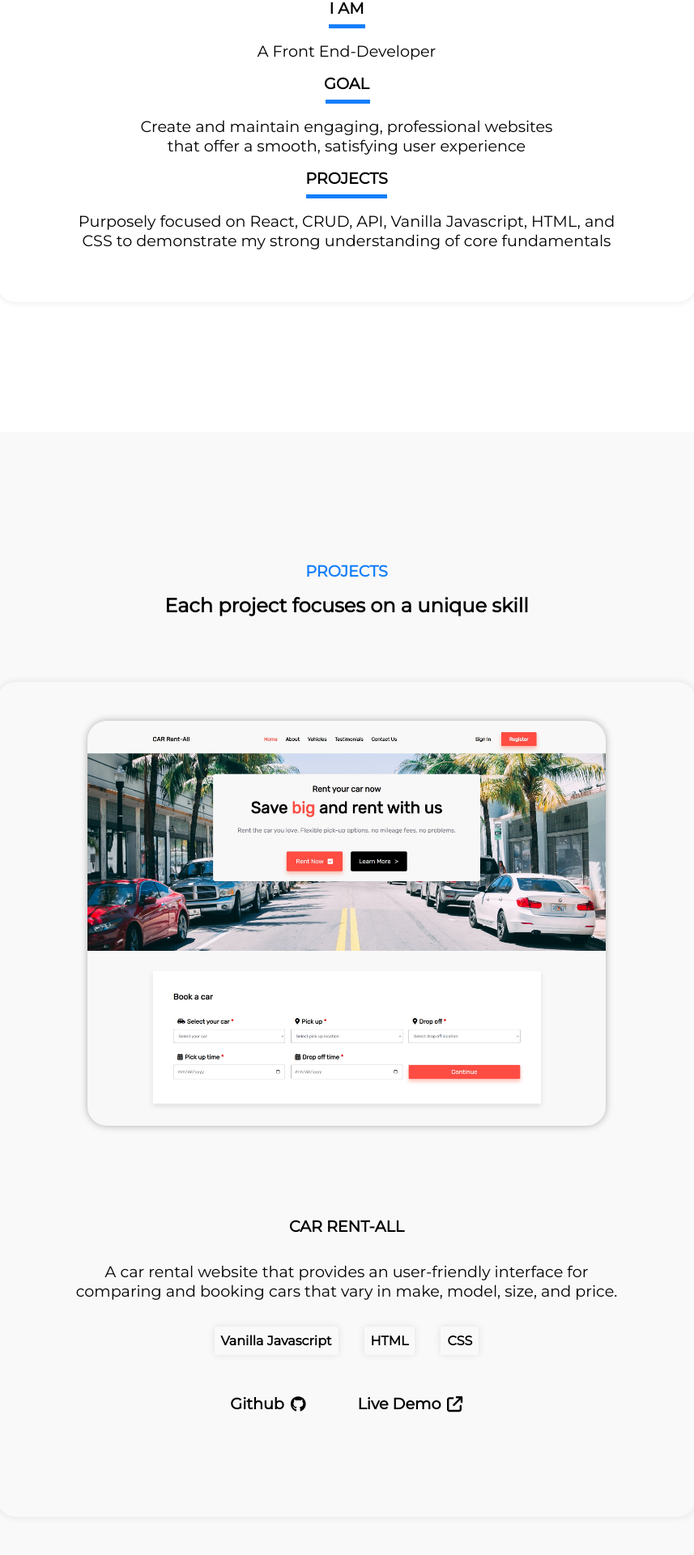
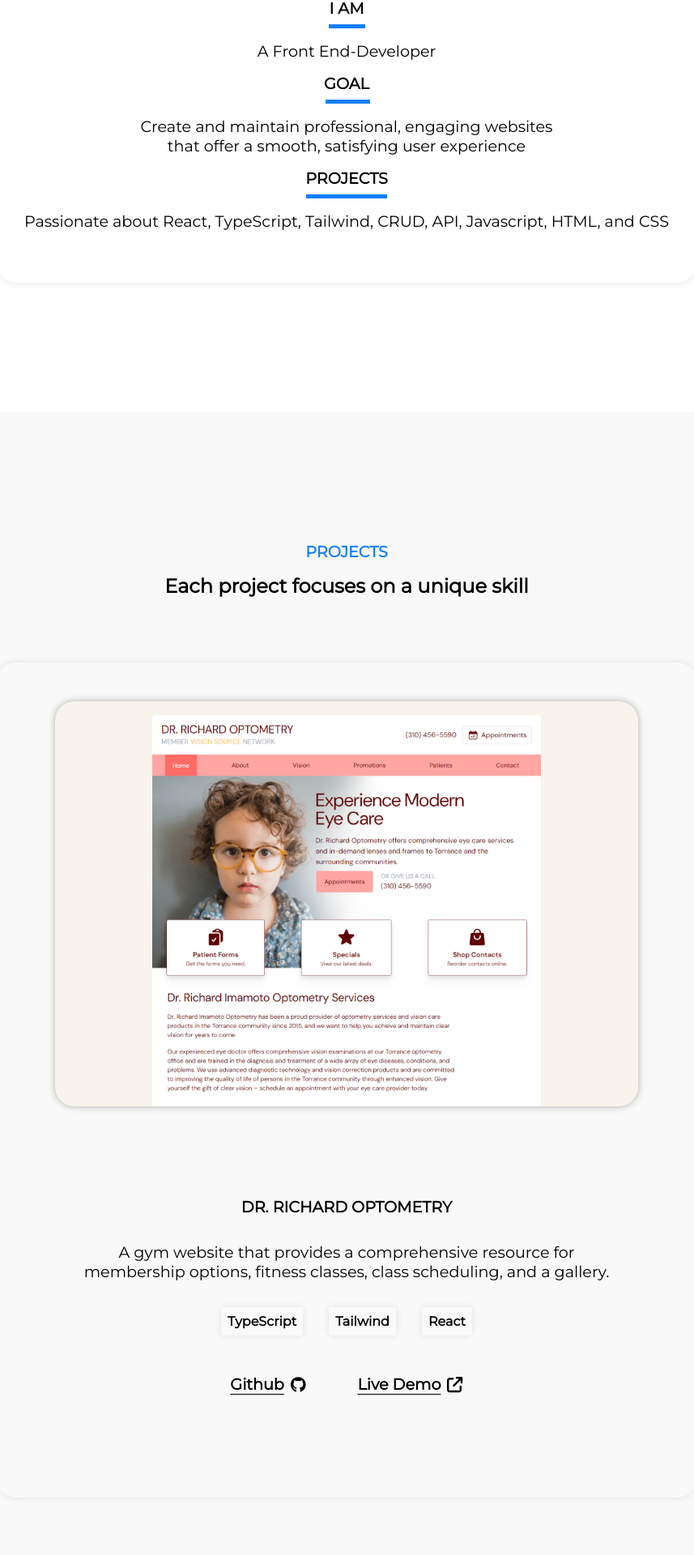
Before and after one commit to richardbvu/portfolio, a React (Create React App) app: page / in a window 1280 px wide. Shown: the part 1531-3451 px from the top of the page at 81% size, without its empty margins (212-1069 px from the left). Built offline with nearby package versions, Linux system fonts and the light colour scheme.

Commit message:
added optemetry and changed about section

```diff
--- a/src/components/About.jsx
+++ b/src/components/About.jsx
@@ -18,7 +18,7 @@
               <h2>GOAL </h2>
               <div className='about__bar-2'></div>
               <p>
-                Create and maintain engaging, professional websites that offer a
+                Create and maintain professional, engaging websites that offer a
                 smooth, satisfying user experience
               </p>
             </div>
@@ -26,9 +26,8 @@
               <h2>PROJECTS </h2>
               <div className='about__bar-3'></div>
               <p>
-                Purposely focused on React, CRUD, API, Vanilla Javascript, HTML,
-                and CSS to demonstrate my strong understanding of core
-                fundamentals
+                Passionate about React, TypeScript, Tailwind, CRUD, API,
+                Javascript, HTML, and CSS
               </p>
             </div>
           </div>
--- a/src/components/Projects.jsx
+++ b/src/components/Projects.jsx
@@ -1,6 +1,7 @@
 import car from "../images/car.jpg";
 import gym from "../images/gym.png";
 import coin from "../images/coin.png";
+import optometry from "../images/optometry.png";
 import { FontAwesomeIcon } from "@fortawesome/react-fontawesome";
 import { faArrowUpRightFromSquare } from "@fortawesome/free-solid-svg-icons";
 import { faGithub } from "@fortawesome/free-brands-svg-icons";
@@ -13,32 +14,69 @@
           <h3>PROJECTS</h3>
           <p>Each project focuses on a unique skill</p>
         </div>
+        <div></div>
+        {/* RICHARD OPTOMETRY */}
         <div className='projects__grid-container'>
-          <div className='projects__grid'>
-            <div className='projects__img'>
-              <img src={car} alt='Preview of website' />
-            </div>
+          <div className='projects__grid' id='project-2'>
             <div className='projects__text'>
-              <h3>Car Rent-All</h3>
+              <h3>Dr. Richard Optometry</h3>
               <p>
-                A car rental website that provides an user-friendly interface
-                for comparing and booking cars that vary in make, model, size,
-                and price.
+                A gym website that provides a comprehensive resource for
+                membership options, fitness classes, class scheduling, and a
+                gallery.
               </p>
               <div className='projects__skills'>
-                <p>Vanilla Javascript</p>
-                <p>HTML</p>
-                <p>CSS</p>
+                <p>TypeScript</p>
+                <p>Tailwind</p>
+                <p>React</p>
               </div>
               <div className='projects__links'>
                 <a
-                  href='https://github.com/richardbvu/car-rent-all'
+                  href='https://github.com/richardbvu/optometry'
                   target='_blank'
                 >
                   Github
                   <FontAwesomeIcon icon={faGithub} className='projects__icon' />
                 </a>
-                <a href='https://car-rent-all.vercel.app/' target='_blank'>
+                <a href='https://richard-optometry.vercel.app/' target='_blank'>
+                  Live Demo
+                  <FontAwesomeIcon
+                    icon={faArrowUpRightFromSquare}
+                    className='projects__icon'
+                  />
+                </a>
+              </div>
+            </div>
+            <div className='projects__img'>
+              <img src={optometry} alt='Preview of website' />
+            </div>
+          </div>
+          {/* COIN FINALE */}
+          <div className='projects__grid' id='project-3'>
+            <div className='projects__img'>
+              <img src={coin} alt='Preview of website' />
+            </div>
+            <div className='projects__text'>
+              <h3>Coin Finale</h3>
+              <p>
+                A website that uses an API for cryptocurrency searching, an
+                online platform that allows users to find and access real-time
+                data such as prices, market cap, and historical performance of
+                different cryptocurrencies.
+              </p>
+              <div className='projects__skills'>
+                <p>React</p>
+                <p>API</p>
+              </div>
+              <div className='projects__links'>
+                <a
+                  href='https://github.com/richardbvu/coin-finale'
+                  target='_blank'
+                >
+                  Github
+                  <FontAwesomeIcon icon={faGithub} className='projects__icon' />
+                </a>
+                <a href='https://coin-finale.vercel.app/' target='_blank'>
                   Live Demo
                   <FontAwesomeIcon
                     icon={faArrowUpRightFromSquare}
@@ -48,6 +86,7 @@
               </div>
             </div>
           </div>
+          {/* GYM FEAR */}
           <div className='projects__grid' id='project-2'>
             <div className='projects__text'>
               <h3>Gym Fear</h3>
@@ -58,8 +97,8 @@
               </p>
               <div className='projects__skills'>
                 <p>React</p>
+                <p>CRUD</p>
                 <p>CSS</p>
-                <p>CRUD</p>
               </div>
               <div className='projects__links'>
                 <a
@@ -82,32 +121,37 @@
               <img src={gym} alt='Preview of website' />
             </div>
           </div>
-          <div className='projects__grid' id='project-3'>
+          {/* CAR RENTAL */}
+          <div className='projects__grid-container'>
+            <div className='projects__grid'>
+              {/* <div className='projects__img-slow'> */}
               <div className='projects__img'>
-              <img src={coin} alt='Preview of website' />
+                <img src={car} alt='Preview of website' />
               </div>
               <div className='projects__text'>
-              <h3>Coin Finale</h3>
+                <h3>Car Rent-All</h3>
                 <p>
-                A website that uses an API for cryptocurrency searching, an
-                online platform that allows users to find and access real-time
-                data such as prices, market cap, and historical performance of
-                different cryptocurrencies.
+                  A car rental website that provides an user-friendly interface
+                  for comparing and booking cars that vary in make, model, size,
+                  and price.
                 </p>
                 <div className='projects__skills'>
-                <p>React</p>
+                  <p>Javascript</p>
+                  <p>HTML</p>
                   <p>CSS</p>
-                <p>API</p>
                 </div>
                 <div className='projects__links'>
                   <a
-                  href='https://github.com/richardbvu/coin-finale'
+                    href='https://github.com/richardbvu/car-rent-all'
                     target='_blank'
                   >
                     Github
-                  <FontAwesomeIcon icon={faGithub} className='projects__icon' />
+                    <FontAwesomeIcon
+                      icon={faGithub}
+                      className='projects__icon'
+                    />
                   </a>
-                <a href='https://coin-finale.vercel.app/' target='_blank'>
+                  <a href='https://car-rent-all.vercel.app/' target='_blank'>
                     Live Demo
                     <FontAwesomeIcon
                       icon={faArrowUpRightFromSquare}
@@ -120,6 +164,7 @@
           </div>
         </div>
       </div>
+    </div>
   );
 };
 export default Projects;
--- a/src/index.css
+++ b/src/index.css
@@ -530,6 +530,7 @@
   padding-right: 5rem;
   padding-top: 10rem;
   padding-bottom: 10rem;
+  /* align-items: center; */
 }
 
 .projects__title {
@@ -551,20 +552,22 @@
 
 .projects__grid-container {
   display: flex;
-  justify-items: center;
+  flex-direction: column;
   align-items: center;
-  flex-direction: column;
-  gap: 5rem;
 }
 
 .projects__grid {
   display: grid;
-  grid-template-columns: 1fr 660px;
+  grid-template-columns: 1fr 1fr;
+  /* background-color: #147efb; */
   padding: 2rem;
   border-radius: 1.5rem;
   box-shadow: 0 0 10px rgba(0, 0, 0, 0.1);
   gap: 1rem;
+  margin-bottom: 5rem;
 }
+
+/* NORMAL SPEED IMG */
 
 .projects__img {
   width: 40rem;
@@ -578,13 +581,35 @@
 .projects__img img {
   width: 40rem;
   height: auto;
-  transition: transform 10s ease-in-out;
+  transition: transform 7s ease-in-out;
 }
 
 .projects__img img:hover {
   transform: translateY(calc(-100% + 500px));
-  transition: transform 10s ease-in-out;
+  transition: transform 7s ease-in-out;
 }
+
+/* SLOW SPEED IMG */
+
+/* .projects__img-slow {
+  width: 40rem;
+  height: 500px;
+  overflow: hidden;
+  background-color: hsla(0, 0%, 46%, 0.2);
+  border-radius: 1.5rem;
+  box-shadow: 0 0 10px rgba(0, 0, 0, 0.3);
+}
+
+.projects__img-slow img {
+  width: 40rem;
+  height: auto;
+  transition: transform 12s ease-in-out;
+}
+
+.projects__img-slow img:hover {
+  transform: translateY(calc(-100% + 500px));
+  transition: transform 12s ease-in-out;
+} */
 
 .projects__text {
   display: flex;
@@ -592,7 +617,7 @@
   align-items: center;
   flex-direction: column;
   gap: 2rem;
-  width: 700px;
+  width: 650px;
   font-size: 1rem;
   padding: 0rem 5rem;
 }
@@ -628,7 +653,8 @@
 }
 
 .projects__links a {
-  text-decoration: none;
+  text-decoration: underline;
+  text-underline-offset: 5px;
   color: var(--black);
   font-weight: 900;
   font-size: 1.2rem;
@@ -659,8 +685,16 @@
     padding: 3rem 0rem;
     gap: 2rem;
   }
+  .projects__img {
+    width: 45rem;
+    height: 500px;
+    overflow: hidden;
+    background-color: hsla(0, 0%, 46%, 0.2);
+    border-radius: 1.5rem;
+    box-shadow: 0 0 10px rgba(0, 0, 0, 0.3);
+  }
   .projects__img img {
-    width: 40rem;
+    width: 45rem;
     height: auto;
     transition: transform 2s ease-in-out 0s;
   }
```
Also changed, not shown: src/images/optometry.png (added). Lines whose indentation alone changed are shown as unchanged.
